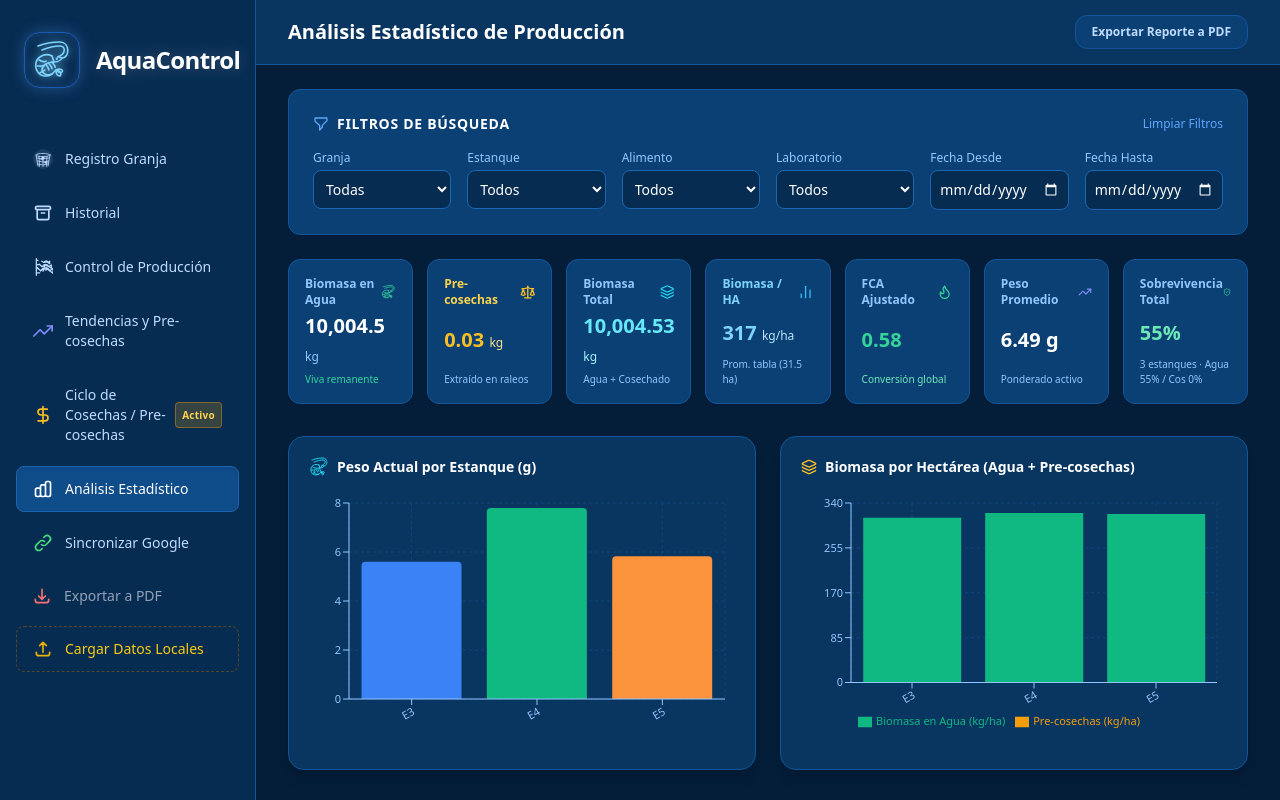
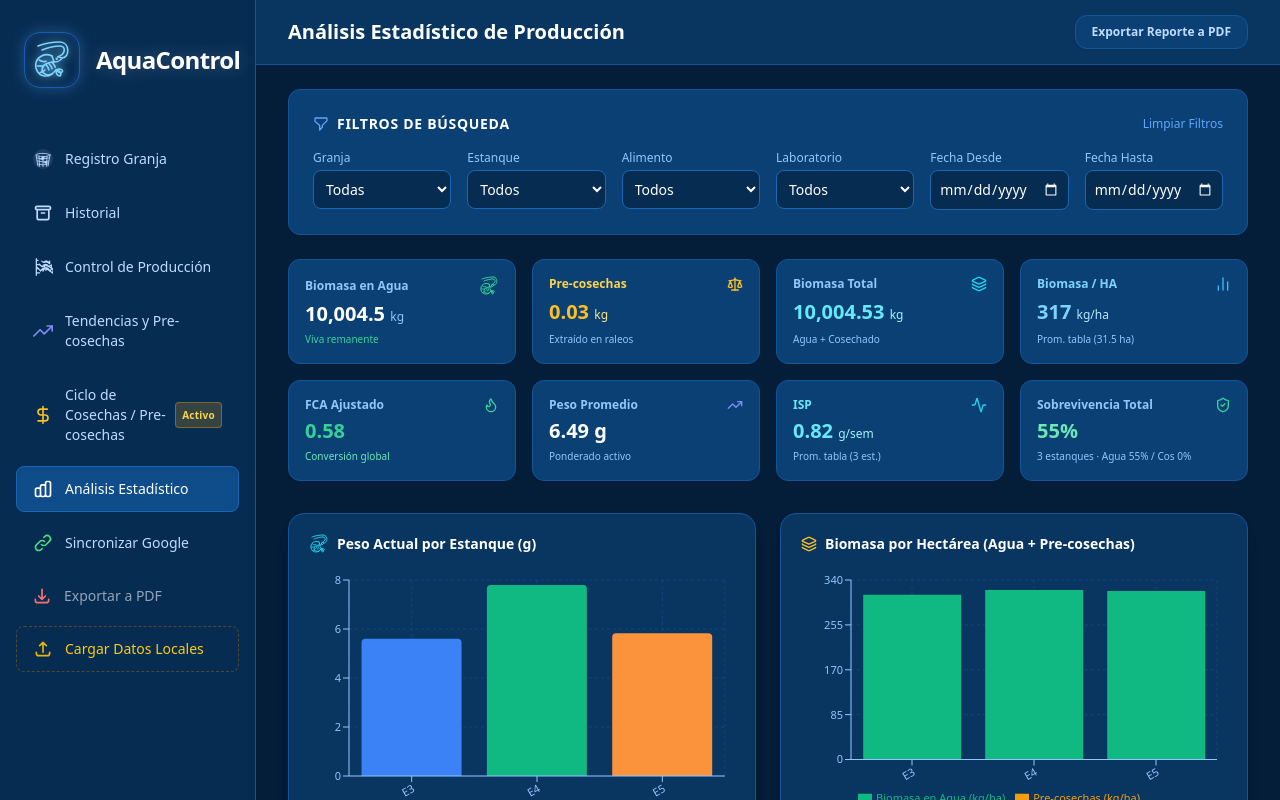
Before and after one commit to Romansiordia/AquaControl, a React (Vite) app: page / in a window 1280 px wide. Shown: the top 800 px of the page. Built offline with nearby package versions, Linux system fonts and the light colour scheme.

Commit message:
feat: calculate and track ISP metric
Added Individual Shrimp Growth (ISP) calculation to statistics to monitor weekly weight gain per day of culture.

```diff
--- a/components/EstadisticasView.tsx
+++ b/components/EstadisticasView.tsx
@@ -14,7 +14,7 @@ import {
   Line,
   Legend
 } from 'recharts';
-import { Scale, TrendingUp, ShieldCheck, Flame, Layers, Eye, ArrowUpRight, BarChart2 } from 'lucide-react';
+import { Scale, TrendingUp, ShieldCheck, Flame, Layers, Eye, ArrowUpRight, BarChart2, Activity } from 'lucide-react';
 import ShrimpIcon from './ShrimpIcon';
 
 interface EstadisticasViewProps {
@@ -55,6 +55,8 @@ const EstadisticasView: React.FC<EstadisticasViewProps> = ({
     let validSurvCount = 0;
     let totalSobAguaSum = 0;
     let totalPctCosechasSum = 0;
+    let totalIspSum = 0;
+    let validIspCount = 0;
     let count = 0;
 
     records.forEach(r => {
@@ -77,6 +79,9 @@ const EstadisticasView: React.FC<EstadisticasViewProps> = ({
       const biomasaPorHa = hectareas > 0 && net.biomasaTotal > 0
         ? Math.round(net.biomasaTotal / hectareas)
         : 0;
+      const dias = Number(r.diasCultivo) || 0;
+      const pesoActual = Number(r.pesoActual) || 0;
+      const isp = dias > 0 && pesoActual > 0 ? (pesoActual / dias) * 7 : 0;
 
       totalBiomasaEnAgua += net.biomasaEnAgua;
       totalKilosExtraidos += net.kilosExtraidos;
@@ -85,6 +90,10 @@ const EstadisticasView: React.FC<EstadisticasViewProps> = ({
       if (biomasaPorHa > 0) {
         totalBiomasaHaSum += biomasaPorHa;
         validBiomasaHaCount++;
+      }
+      if (isp > 0) {
+        totalIspSum += isp;
+        validIspCount++;
       }
       totalAlimentoAcumulado += (Number(r.alimentoAcumulado) || 0);
 
@@ -118,6 +127,7 @@ const EstadisticasView: React.FC<EstadisticasViewProps> = ({
     const avgSobAgua = validSurvCount > 0 ? parseFloat((totalSobAguaSum / validSurvCount).toFixed(1)) : 0;
     const avgPctCosechas = validSurvCount > 0 ? parseFloat((totalPctCosechasSum / validSurvCount).toFixed(1)) : 0;
     const avgBiomasaHa = validBiomasaHaCount > 0 ? Math.round(totalBiomasaHaSum / validBiomasaHaCount) : 0;
+    const avgIsp = validIspCount > 0 ? parseFloat((totalIspSum / validIspCount).toFixed(2)) : 0;
 
     return {
       pondsCount: count,
@@ -127,6 +137,8 @@ const EstadisticasView: React.FC<EstadisticasViewProps> = ({
       totalHectareas,
       avgBiomasaHa,
       validBiomasaHaCount,
+      avgIsp,
+      validIspCount,
       totalAlimentoAcumulado,
       fcaSinPrecosecha,
       fcaPoscosecha,
@@ -143,7 +155,7 @@ const EstadisticasView: React.FC<EstadisticasViewProps> = ({
     <div className="space-y-8">
       {/* KPI Cards */}
       {summary && (
-        <div className="grid grid-cols-2 sm:grid-cols-3 lg:grid-cols-4 xl:grid-cols-7 gap-3.5">
+        <div className="grid grid-cols-2 md:grid-cols-4 gap-4">
           {/* Card 1: Biomasa en Agua */}
           <div className="bg-[#0B4075] p-4 rounded-xl border border-[#125699] shadow-sm flex flex-col justify-between">
             <div className="flex items-center justify-between text-blue-300 mb-1">
@@ -221,7 +233,7 @@ const EstadisticasView: React.FC<EstadisticasViewProps> = ({
             </p>
           </div>
 
-          {/* Card 5: Peso Promedio */}
+          {/* Card 6: Peso Promedio */}
           <div className="bg-[#0B4075] p-4 rounded-xl border border-[#125699] shadow-sm flex flex-col justify-between">
             <div className="flex items-center justify-between text-blue-300 mb-1">
               <span className="text-xs font-semibold">Peso Promedio</span>
@@ -233,7 +245,27 @@ const EstadisticasView: React.FC<EstadisticasViewProps> = ({
             <p className="text-[10px] text-blue-300 mt-1 font-medium">Ponderado activo</p>
           </div>
 
-          {/* Card 6: Sobrevivencia Total */}
+          {/* Card 7: ISP */}
+          <div className="bg-[#0B4075] p-4 rounded-xl border border-[#125699] shadow-sm flex flex-col justify-between" title="Incremento Semanal Promedio: (Peso ACT / Días) × 7">
+            <div className="flex items-center justify-between text-cyan-300 mb-1">
+              <span className="text-xs font-semibold">ISP</span>
+              <Activity className="w-4 h-4 text-cyan-400" />
+            </div>
+            <p className="text-xl font-black text-cyan-300">
+              {summary.avgIsp > 0 ? (
+                <>
+                  {summary.avgIsp.toFixed(2)} <span className="text-xs font-normal text-cyan-200">g/sem</span>
+                </>
+              ) : '-'}
+            </p>
+            <p className="text-[10px] text-blue-300 mt-1 font-medium">
+              {summary.validIspCount === 1
+                ? 'Incremento semanal'
+                : `Prom. tabla (${summary.validIspCount} est.)`}
+            </p>
+          </div>
+
+          {/* Card 8: Sobrevivencia Total */}
           <div className="bg-[#0B4075] p-4 rounded-xl border border-[#125699] shadow-sm flex flex-col justify-between">
             <div className="flex items-center justify-between text-blue-300 mb-1">
               <span className="text-xs font-semibold">Sobrevivencia Total</span>
```
